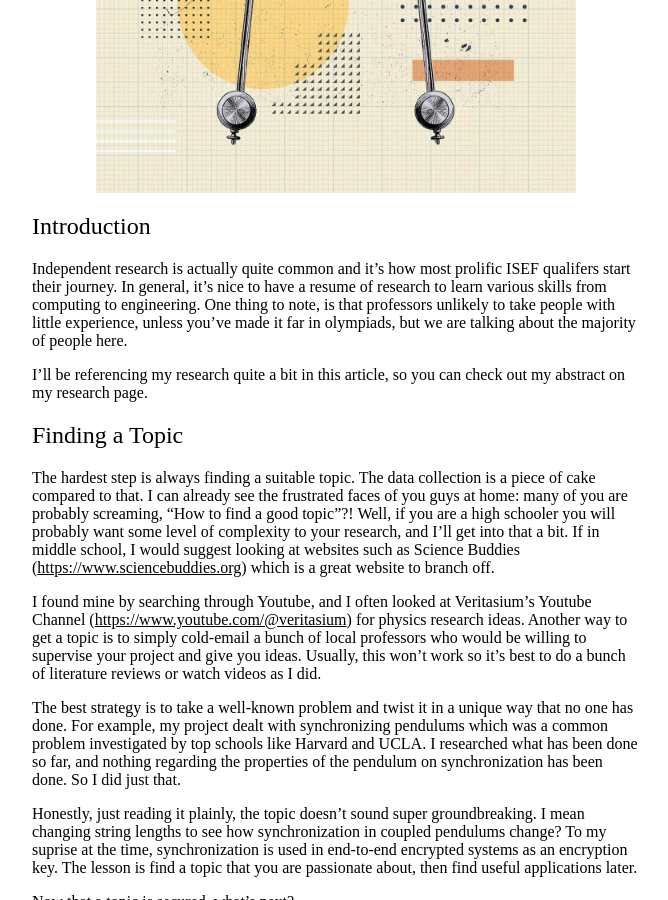
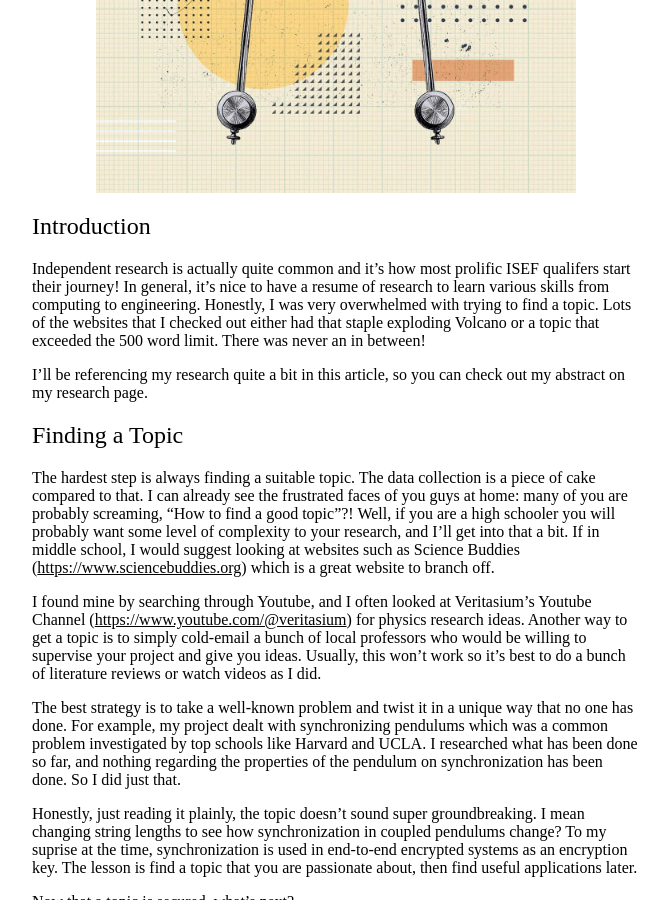
Before and after one commit to niyathikukkapalli/niyathikukkapalli.github.io, a Jekyll site: the page built from _posts/2022-04-08-23-research.markdown, in a window 1280 px wide and 900 px high, scrolled down 546 px. Shown: the whole window, without its empty margins (304-972 px from the left). Built offline with Jekyll 4.4.1, drawn with Linux system fonts in a browser that asks for light colours; some web fonts are replaced.

Commit message:
fixed images .webp

```diff
--- a/_drafts/2022-03-14-ptolemy.markdown
+++ b/_drafts/2022-03-14-ptolemy.markdown
@@ -16,9 +16,11 @@
 
 ## Scientific Cheat?:
 
-As with many old Greek philosphers, we don't know much about Ptolemy. He lived in Alexandria in Egypt, which is home to one of the Seven Wonders of the Ancicent World. He was suspected to be wealthy when he was younger, and lived in the court of Pella in Alxendria. In fact, The 9th century Persian astronomer Abu Ma’shar states that Ptolemy was a member of Egypt’s royal lineage. It was during 343 BCE that Ptolemy left to study with the Greek astronomer Aristotle for about three years.
+As with many old Greek philosphers, we don't know much about Ptolemy. He lived in Alexandria in Egypt, which is home to one of the Seven Wonders of the Ancicent World. He was suspected to be wealthy when he was younger, and lived in the court of Pella in Alxendria. In fact, the 9th century Persian astronomer Abu Ma’shar states that Ptolemy was a member of Egypt’s royal lineage. It was during 343 BCE that Ptolemy left to study with the Greek astronomer Aristotle for about three years.
 
 He quickly built up his repitoire with his many publications of astronomy where his most famous one is "Almagest". However there is a lot of controversy with this book. Some actually call Ptolemy a "scientific cheat". This is because the book, "Algamest", considered the geocentric model and data that was collected by previous astronomers. Some would consider this perfectly fine, but this was the time people thought the Earth was at the center of the solar system. The data Ptolemy took for granted, in fact Hipparchus's measurments, was certaintly not accurate. In fact, in the Algamest, Ptolemy stated that the data he had was "observed with upmost care". But, he didn't even check the data. This is a fallacy in science that everyone shoudl avoid.
+
+<img class="small" src="/img/spread.png">
 
 Still, many forgive this discrepancy in his behavior, as he contributed other findings to compensate.
 
--- a/_posts/2022-04-08-23-research.markdown
+++ b/_posts/2022-04-08-23-research.markdown
@@ -2,7 +2,7 @@
 layout: post
 title: "My Independent Research Journey: Dynamical Physics"
 date: 2023-04-01
-description: Independent research is actually quite common and it's how most prolific ISEF qualifers start their journey. In general, it's nice to have a resume of research to learn various skills from computing to engineering. One thing to note, is that professors unlikely to take people with little experience, unless you've made it far in olympiads, but we are talking about the majority of people here...
+description: Independent research is actually quite common and it's how most prolific ISEF qualifers start their journey! In general, it's nice to have a resume of research to learn various skills from computing to engineering. Honestly, I was very overwhelmed with trying to find a topic. Lots of the websites that I checked out either had that staple exploding Volcano or a topic that exceeded the 500 word limit. There was never an in between!
 categories: research
 tags: Independent, Science Fair, Data
 thumbnail: "/img/pendulum.jpeg"
@@ -12,7 +12,7 @@
 
 ## Introduction
 
-Independent research is actually quite common and it's how most prolific ISEF qualifers start their journey. In general, it's nice to have a resume of research to learn various skills from computing to engineering. One thing to note, is that professors unlikely to take people with little experience, unless you've made it far in olympiads, but we are talking about the majority of people here.
+Independent research is actually quite common and it's how most prolific ISEF qualifers start their journey! In general, it's nice to have a resume of research to learn various skills from computing to engineering. Honestly, I was very overwhelmed with trying to find a topic. Lots of the websites that I checked out either had that staple exploding Volcano or a topic that exceeded the 500 word limit. There was never an in between!
 
 I'll be referencing my research quite a bit in this article, so you can check out my abstract on my research page.
 
--- a/_posts/2022-04-09-23-latex.markdown
+++ b/_posts/2022-04-09-23-latex.markdown
@@ -7,6 +7,8 @@
 description: I've used LaTeX since probably 7th grade, and it's helped me tremoundously. Being a math buff, there was no way I couldn't learn this incredible language that makes mathematical formulas in a document appear seamless. Even to just to change the format of the document, you can edit the preamble of the document which is superior to any Google Doc or Word feature I've encountered...
 thumbnail: "/img/Latex2.jpeg"
 ---
+
+<img class="normal" src="/img/Latex2.jpeg">
 
 ## Introduction
 
--- a/_posts/2022-10-16-22-usamts.markdown
+++ b/_posts/2022-10-16-22-usamts.markdown
@@ -8,7 +8,7 @@
 thumbnail: "/img/proof2.png"
 ---
 
-<img class="normal" src="/img/proof.webp">
+<img class="normal" src="/img/proof1.png">
 
 ## What's USAMTS?
 
--- a/_posts/2022-10-30-garfield.markdown
+++ b/_posts/2022-10-30-garfield.markdown
@@ -4,15 +4,15 @@
 date: 2022-10-30
 tags: Garfield, Pythagoras, History
 categories: James Garfield
-description: Well, that title is quite strange. Who would have thought that our 20th president and Pythagoras could be in the same sentence? Getting to that later, who even is James Garfield? No, he is not the orange talking cat. Some may know him as our 20th president or a mathematician. The former is more probable. James Garfield was born in...
+description: Well, that title is quite strange! Who would have thought that our 20th president and Pythagoras could be in the same sentence? Getting to that later, who even is James Garfield? No, he is not the orange talking cat. Some may know him as our 20th president or a mathematician. The former is more probable. James Garfield was born in...
 thumbnail: "/img/james.png"
 ---
 
-<img class="normal" src="/img/james.webp">
+<img class="normal" src="/img/james.png">
 
 ## Intro
 
-Well, that title is quite strange. Who would have thought that our 20th president and Pythagoras could be in the same sentence? Getting to that later, who even is James Garfield? No, he is not the orange talking cat. Some may know him as our 20th president or a mathematician. The former is more probable.
+Well, that title is quite strange! Who would have thought that our 20th president and Pythagoras could be in the same sentence? Getting to that later, who even is James Garfield? No, he is not the orange talking cat. Some may know him as our 20th president or a mathematician. The former is more probable.
 
 ## Early Life
 
--- a/_posts/2022-12-03-usamts2.markdown
+++ b/_posts/2022-12-03-usamts2.markdown
@@ -8,7 +8,7 @@
 thumbnail: "/img/proof2.png"
 ---
 
-<img class="normal" src="/img/proof.webp">
+<img class="normal" src="/img/proof1.png">
 
 ## What's USAMTS?
 
--- a/_posts/2023-02-20-usamts3.markdown
+++ b/_posts/2023-02-20-usamts3.markdown
@@ -7,7 +7,7 @@
 thumbnail: "/img/proof2.png"
 ---
 
-<img class="normal" src="/img/proof.webp">
+<img class="normal" src="/img/proof1.png">
 
 ## What's USAMTS?
 
```
Also changed, not shown: _drafts/2022-04-15-archimedes.markdown (+19 -1 lines), img/spread.png (added).
